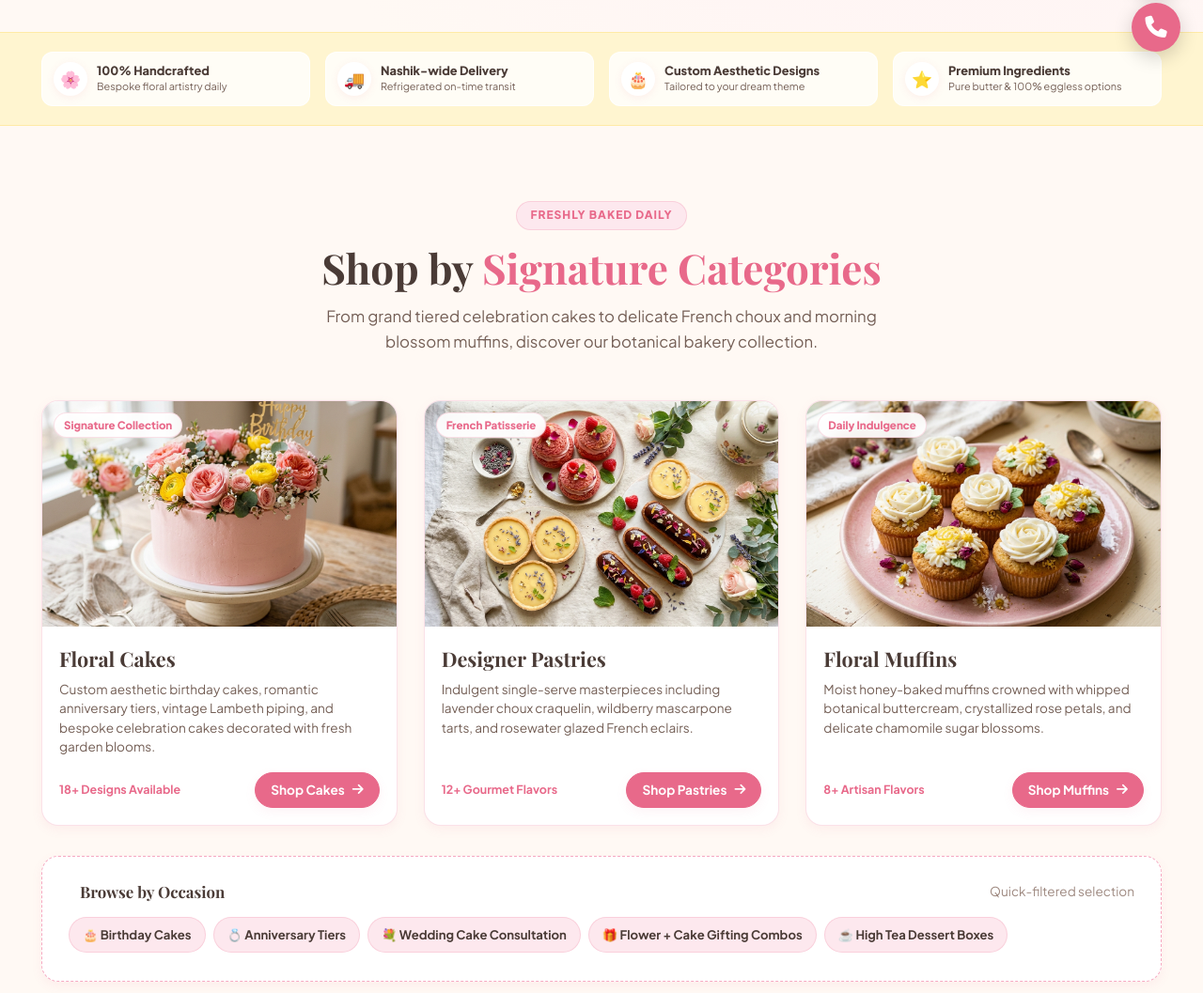
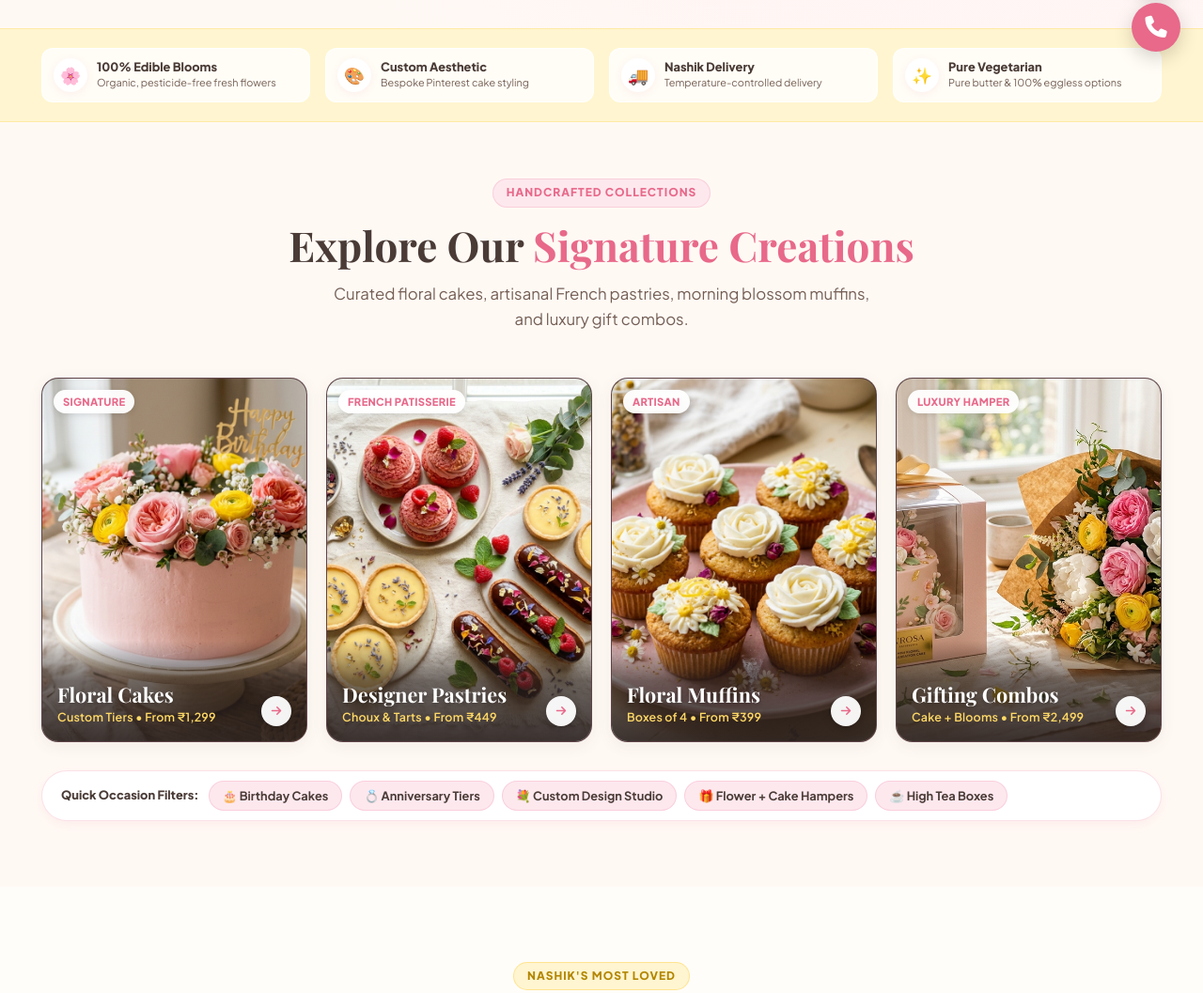
Before and after one commit to dtchq/the-floral-bakery, a plain HTML site: page index.html in a window 1280 px wide. Shown: the part 721-1778 px from the top of the page at 94% size. Drawn offline with nearby package versions, Linux system fonts and the light colour scheme; some icons are missing; a web font is replaced by a local one.

Commit message:
Optimize announcement bar to single-line and redesign category section with intuitive 4-card visual hub

```diff
--- a/css/styles.css
+++ b/css/styles.css
@@ -253,42 +253,43 @@ button {
 }
 
 /* ==========================================================================
-   1. ANNOUNCEMENT BAR
+   1. ANNOUNCEMENT BAR (SLIM, STRICTLY SINGLE-LINE)
    ========================================================================== */
 
 .announcement-bar {
   background: linear-gradient(90deg, #FDE8EE 0%, #FFF5D0 100%);
   color: var(--text-cocoa);
-  font-size: 0.78rem;
+  height: 34px;
+  display: flex;
+  align-items: center;
+  justify-content: center;
+  padding: 0 12px;
+  border-bottom: 1px solid rgba(246, 169, 194, 0.35);
+  overflow: hidden;
+  position: relative;
+  z-index: 1001;
+}
+
+.announcement-item {
+  display: flex;
+  align-items: center;
+  justify-content: center;
+  white-space: nowrap;
+  overflow: hidden;
+  text-overflow: ellipsis;
+  max-width: 100%;
+  width: 100%;
+  text-align: center;
+}
+
+.announcement-text {
+  font-size: clamp(0.70rem, 2.3vw, 0.78rem);
   font-weight: 700;
-  padding: 8px 0;
-  text-align: center;
-  border-bottom: 1px solid rgba(246, 169, 194, 0.35);
-}
-
-.announcement-item {
-  display: flex;
-  align-items: center;
-  justify-content: center;
-  gap: 8px;
-  padding: 0 10px;
-}
-
-.announcement-badge {
-  background: var(--rose-deep);
-  color: #FFFFFF;
-  font-size: 0.68rem;
-  font-weight: 800;
-  padding: 2px 8px;
-  border-radius: var(--radius-pill);
-  text-transform: uppercase;
-  display: none;
-}
-
-@media (min-width: 480px) {
-  .announcement-badge {
-    display: inline-block;
-  }
+  letter-spacing: 0.15px;
+  white-space: nowrap;
+  overflow: hidden;
+  text-overflow: ellipsis;
+  display: block;
 }
 
 /* ==========================================================================
@@ -903,157 +904,215 @@ button {
 }
 
 /* ==========================================================================
-   5. SHOP BY CATEGORY TILES
+   5. SHOP BY CATEGORY TILES (MODERN, INTUITIVE 4-CARD HUB)
    ========================================================================== */
 
 .category-section {
   background: var(--bg-cream);
+  padding: 40px 0 50px 0;
+}
+
+@media (min-width: 768px) {
+  .category-section {
+    padding: 60px 0 70px 0;
+  }
 }
 
 .category-cards-grid {
   display: grid;
-  grid-template-columns: 1fr;
-  gap: 20px;
-  margin-bottom: 32px;
-}
-
-@media (min-width: 640px) {
-  .category-cards-grid {
-    grid-template-columns: repeat(2, 1fr);
-  }
+  grid-template-columns: repeat(2, 1fr);
+  gap: 14px;
+  margin-bottom: 24px;
 }
 
 @media (min-width: 992px) {
   .category-cards-grid {
-    grid-template-columns: repeat(3, 1fr);
-    gap: 28px;
+    grid-template-columns: repeat(4, 1fr);
+    gap: 20px;
+    margin-bottom: 30px;
   }
 }
 
 .category-card {
-  background: #FFFFFF;
+  position: relative;
   border-radius: var(--radius-md);
   overflow: hidden;
-  box-shadow: var(--shadow-sm);
-  border: 1px solid var(--border-light);
-  display: flex;
-  flex-direction: column;
-  transition: var(--transition-bounce);
-}
-
-.category-card:hover {
-  transform: translateY(-4px);
-  box-shadow: var(--shadow-md);
+  box-shadow: 0 4px 16px rgba(74, 59, 54, 0.08);
+  border: 1px solid rgba(246, 169, 194, 0.25);
+  cursor: pointer;
+  aspect-ratio: 4 / 5;
+  background: #2D2320;
+  transition: transform 0.35s cubic-bezier(0.34, 1.56, 0.64, 1), box-shadow 0.35s ease;
+  user-select: none;
+  -webkit-tap-highlight-color: transparent;
+}
+
+@media (min-width: 768px) {
+  .category-card {
+    aspect-ratio: 3.5 / 4.8;
+  }
+}
+
+.category-card:hover, .category-card:focus-visible {
+  transform: translateY(-5px);
+  box-shadow: 0 12px 28px rgba(232, 105, 138, 0.22);
   border-color: var(--rose-deep);
 }
 
+.category-card:active {
+  transform: scale(0.98);
+}
+
 .category-img-holder {
-  position: relative;
-  height: 200px;
+  position: absolute;
+  top: 0;
+  left: 0;
+  width: 100%;
+  height: 100%;
   overflow: hidden;
-}
-
-@media (min-width: 768px) {
-  .category-img-holder {
-    height: 240px;
-  }
 }
 
 .category-img {
   width: 100%;
   height: 100%;
   object-fit: cover;
-  transition: transform 0.5s ease;
+  transition: transform 0.6s cubic-bezier(0.25, 1, 0.5, 1);
 }
 
 .category-card:hover .category-img {
-  transform: scale(1.05);
+  transform: scale(1.08);
 }
 
 .category-badge {
   position: absolute;
-  top: 12px;
-  left: 12px;
-  background: rgba(255, 255, 255, 0.92);
-  backdrop-filter: blur(6px);
-  padding: 4px 10px;
+  top: 10px;
+  left: 10px;
+  background: rgba(255, 255, 255, 0.95);
+  backdrop-filter: blur(8px);
+  -webkit-backdrop-filter: blur(8px);
+  padding: 3px 8px;
   border-radius: var(--radius-pill);
-  font-size: 0.72rem;
+  font-size: 0.65rem;
   font-weight: 800;
   color: var(--rose-deep);
-  border: 1px solid var(--border-light);
-}
-
-.category-body {
-  padding: 18px;
+  box-shadow: 0 2px 6px rgba(0,0,0,0.1);
+  letter-spacing: 0.3px;
+  text-transform: uppercase;
+  z-index: 2;
+}
+
+@media (min-width: 768px) {
+  .category-badge {
+    top: 12px;
+    left: 12px;
+    padding: 4px 10px;
+    font-size: 0.70rem;
+  }
+}
+
+/* Glassmorphism Bottom Overlay Info */
+.category-overlay-info {
+  position: absolute;
+  bottom: 0;
+  left: 0;
+  width: 100%;
+  padding: 38px 12px 14px 12px;
+  background: linear-gradient(to top, rgba(45, 35, 32, 0.92) 0%, rgba(45, 35, 32, 0.65) 60%, transparent 100%);
+  display: flex;
+  align-items: flex-end;
+  justify-content: space-between;
+  gap: 6px;
+  z-index: 2;
+}
+
+@media (min-width: 768px) {
+  .category-overlay-info {
+    padding: 45px 16px 16px 16px;
+  }
+}
+
+.category-meta {
   display: flex;
   flex-direction: column;
-  flex-grow: 1;
+  gap: 2px;
 }
 
 .category-title {
   font-family: var(--font-serif);
-  font-size: 1.35rem;
+  font-size: clamp(1.05rem, 3.2vw, 1.35rem);
   font-weight: 700;
-  color: var(--text-cocoa);
-  margin-bottom: 6px;
-}
-
-.category-desc {
-  font-size: 0.85rem;
-  color: var(--text-secondary);
-  line-height: 1.5;
-  margin-bottom: 16px;
-  flex-grow: 1;
-}
-
-.category-footer {
-  display: flex;
-  align-items: center;
-  justify-content: space-between;
-  gap: 8px;
-}
-
-.category-count {
-  font-size: 0.78rem;
-  font-weight: 700;
+  color: #FFFFFF;
+  line-height: 1.15;
+  text-shadow: 0 2px 4px rgba(0,0,0,0.3);
+}
+
+.category-price-hint {
+  font-size: clamp(0.68rem, 2vw, 0.78rem);
+  color: #FFD966;
+  font-weight: 600;
+  letter-spacing: 0.2px;
+}
+
+.category-action-pill {
+  width: 32px;
+  height: 32px;
+  border-radius: 50%;
+  background: rgba(255, 255, 255, 0.95);
   color: var(--rose-deep);
-}
-
-/* Occasion Secondary Row */
-.occasions-subrow-box {
+  display: flex;
+  align-items: center;
+  justify-content: center;
+  font-size: 0.75rem;
+  flex-shrink: 0;
+  box-shadow: 0 2px 8px rgba(0,0,0,0.25);
+  transition: var(--transition-bounce);
+}
+
+.category-action-pill span {
+  display: none;
+}
+
+.category-card:hover .category-action-pill {
+  background: var(--rose-deep);
+  color: #FFFFFF;
+  transform: scale(1.1);
+}
+
+/* Occasions Quick Filter Bar */
+.occasions-bar {
   background: #FFFFFF;
-  border-radius: var(--radius-md);
-  padding: 18px 16px;
-  border: 1px dashed var(--pink-blush);
+  border-radius: var(--radius-pill);
+  padding: 8px 14px;
+  border: 1px solid var(--border-light);
   box-shadow: var(--shadow-sm);
+  display: flex;
+  align-items: center;
+  gap: 10px;
+  overflow: hidden;
+}
+
+.occasions-bar-label {
+  font-size: 0.8rem;
+  font-weight: 800;
+  color: var(--text-cocoa);
+  white-space: nowrap;
+  display: none;
 }
 
 @media (min-width: 768px) {
-  .occasions-subrow-box {
-    padding: 24px 28px;
-  }
-}
-
-.occasions-subrow-header {
-  display: flex;
-  align-items: center;
-  justify-content: space-between;
-  margin-bottom: 14px;
-}
-
-.occasions-subrow-header h4 {
-  font-family: var(--font-serif);
-  font-size: 1.05rem;
-  font-weight: 700;
-  color: var(--text-cocoa);
+  .occasions-bar-label {
+    display: inline-flex;
+    align-items: center;
+    gap: 6px;
+  }
 }
 
 .occasion-chips {
   display: flex;
   gap: 8px;
   overflow-x: auto;
-  padding-bottom: 6px;
+  padding: 2px 0;
+  width: 100%;
   -webkit-overflow-scrolling: touch;
   scrollbar-width: none;
 }
@@ -1065,21 +1124,24 @@ button {
 .occasion-chip {
   display: inline-flex;
   align-items: center;
-  gap: 6px;
-  padding: 8px 14px;
+  gap: 5px;
+  padding: 7px 14px;
   background: var(--pink-soft);
   border-radius: var(--radius-pill);
-  font-size: 0.82rem;
+  font-size: 0.80rem;
   font-weight: 700;
   color: var(--text-cocoa);
-  border: 1px solid var(--border-light);
+  border: 1px solid rgba(246, 169, 194, 0.4);
   white-space: nowrap;
   flex-shrink: 0;
+  cursor: pointer;
+  transition: var(--transition-smooth);
 }
 
 .occasion-chip:hover, .occasion-chip:active {
   background: var(--rose-deep);
   color: #FFFFFF;
+  border-color: var(--rose-deep);
 }
 
 /* ==========================================================================
--- a/index.html
+++ b/index.html
@@ -18,18 +18,13 @@
 <body>
 
   <!-- ==========================================================================
-       1. ANNOUNCEMENT BAR
+       1. ANNOUNCEMENT BAR (SLIM, STRICTLY SINGLE-LINE)
        ========================================================================== -->
   <div class="announcement-bar" id="announcementBar">
-    <div class="container">
-      <div class="marquee-wrapper">
-        <div class="announcement-item">
-          <span class="announcement-badge">Special Offer</span>
-          <span id="announcementText" style="transition: opacity 0.3s ease;">
-            🌸 Free Delivery on Orders Above ₹999 across Nashik | Order 24 Hrs in Advance
-          </span>
-        </div>
-      </div>
+    <div class="announcement-item">
+      <span id="announcementText" class="announcement-text">
+        🌸 Free Delivery Above ₹999 across Nashik • Order 24 Hrs in Advance
+      </span>
     </div>
   </div>
 
@@ -222,31 +217,31 @@
           <div class="usp-item">
             <div class="usp-icon">🌸</div>
             <div class="usp-text">
-              <h4>100% Handcrafted</h4>
-              <p>Bespoke floral artistry daily</p>
+              <h4>100% Edible Blooms</h4>
+              <p>Organic, pesticide-free fresh flowers</p>
+            </div>
+          </div>
+
+          <div class="usp-item">
+            <div class="usp-icon">🎨</div>
+            <div class="usp-text">
+              <h4>Custom Aesthetic</h4>
+              <p>Bespoke Pinterest cake styling</p>
             </div>
           </div>
 
           <div class="usp-item">
             <div class="usp-icon">🚚</div>
             <div class="usp-text">
-              <h4>Nashik-wide Delivery</h4>
-              <p>Refrigerated on-time transit</p>
+              <h4>Nashik Delivery</h4>
+              <p>Temperature-controlled delivery</p>
             </div>
           </div>
 
           <div class="usp-item">
-            <div class="usp-icon">🎂</div>
+            <div class="usp-icon">✨</div>
             <div class="usp-text">
-              <h4>Custom Aesthetic Designs</h4>
-              <p>Tailored to your dream theme</p>
-            </div>
-          </div>
-
-          <div class="usp-item">
-            <div class="usp-icon">⭐</div>
-            <div class="usp-text">
-              <h4>Premium Ingredients</h4>
+              <h4>Pure Vegetarian</h4>
               <p>Pure butter & 100% eggless options</p>
             </div>
           </div>
@@ -256,96 +251,101 @@
     </section>
 
     <!-- ==========================================================================
-         5. SHOP BY CATEGORY TILES (CORE 3: CAKES, PASTRIES, MUFFINS)
+         5. SHOP BY CATEGORY TILES (CLEAN & INTUITIVE 4-CARD HUB)
          ========================================================================== -->
     <section class="section-padding category-section" id="categories">
       <div class="container">
 
-        <div class="text-center">
-          <span class="heading-tag">Freshly Baked Daily</span>
-          <h2 class="section-title">Shop by <span class="highlight">Signature Categories</span></h2>
+        <div class="text-center" style="margin-bottom: 28px;">
+          <span class="heading-tag">Handcrafted Collections</span>
+          <h2 class="section-title">Explore Our <span class="highlight">Signature Creations</span></h2>
           <p class="section-subtitle">
-            From grand tiered celebration cakes to delicate French choux and morning blossom muffins, discover our botanical bakery collection.
+            Curated floral cakes, artisanal French pastries, morning blossom muffins, and luxury gift combos.
           </p>
         </div>
 
-        <!-- 3 Primary Category Cards -->
+        <!-- 4 Intuitive Visual Category Cards -->
         <div class="category-cards-grid">
 
           <!-- Category 1: Cakes -->
-          <div class="category-card">
+          <div class="category-card" onclick="selectCategory('cakes')" role="button" tabindex="0" title="Explore Floral Cakes">
             <div class="category-img-holder">
               <img src="images/cat-cakes.jpg" alt="Artisanal Floral Cakes" class="category-img" loading="lazy">
-              <span class="category-badge">Signature Collection</span>
+              <span class="category-badge">Signature</span>
             </div>
-            <div class="category-body">
-              <h3 class="category-title">Floral Cakes</h3>
-              <p class="category-desc">
-                Custom aesthetic birthday cakes, romantic anniversary tiers, vintage Lambeth piping, and bespoke celebration cakes decorated with fresh garden blooms.
-              </p>
-              <div class="category-footer">
-                <span class="category-count">18+ Designs Available</span>
-                <button class="btn btn-primary btn-sm" onclick="filterProducts('cakes', document.querySelectorAll('.filter-tab-btn')[1]); window.location.href='#bestsellers';">
-                  Shop Cakes <i class="fas fa-arrow-right"></i>
-                </button>
+            <div class="category-overlay-info">
+              <div class="category-meta">
+                <h3 class="category-title">Floral Cakes</h3>
+                <span class="category-price-hint">Custom Tiers • From ₹1,299</span>
+              </div>
+              <div class="category-action-pill">
+                <span>View</span> <i class="fas fa-arrow-right"></i>
               </div>
             </div>
           </div>
 
           <!-- Category 2: Pastries -->
-          <div class="category-card">
+          <div class="category-card" onclick="selectCategory('pastries')" role="button" tabindex="0" title="Explore French Pastries">
             <div class="category-img-holder">
               <img src="images/cat-pastries.jpg" alt="Designer Floral Pastries" class="category-img" loading="lazy">
               <span class="category-badge">French Patisserie</span>
             </div>
-            <div class="category-body">
-              <h3 class="category-title">Designer Pastries</h3>
-              <p class="category-desc">
-                Indulgent single-serve masterpieces including lavender choux craquelin, wildberry mascarpone tarts, and rosewater glazed French eclairs.
-              </p>
-              <div class="category-footer">
-                <span class="category-count">12+ Gourmet Flavors</span>
-                <button class="btn btn-primary btn-sm" onclick="filterProducts('pastries', document.querySelectorAll('.filter-tab-btn')[2]); window.location.href='#bestsellers';">
-                  Shop Pastries <i class="fas fa-arrow-right"></i>
-                </button>
+            <div class="category-overlay-info">
+              <div class="category-meta">
+                <h3 class="category-title">Designer Pastries</h3>
+                <span class="category-price-hint">Choux & Tarts • From ₹449</span>
+              </div>
+              <div class="category-action-pill">
+                <span>View</span> <i class="fas fa-arrow-right"></i>
               </div>
             </div>
           </div>
 
           <!-- Category 3: Muffins -->
-          <div class="category-card">
+          <div class="category-card" onclick="selectCategory('muffins')" role="button" tabindex="0" title="Explore Floral Muffins">
             <div class="category-img-holder">
               <img src="images/cat-muffins.jpg" alt="Artisanal Floral Muffins" class="category-img" loading="lazy">
-              <span class="category-badge">Daily Indulgence</span>
+              <span class="category-badge">Artisan</span>
             </div>
-            <div class="category-body">
-              <h3 class="category-title">Floral Muffins</h3>
-              <p class="category-desc">
-                Moist honey-baked muffins crowned with whipped botanical buttercream, crystallized rose petals, and delicate chamomile sugar blossoms.
-              </p>
-              <div class="category-footer">
-                <span class="category-count">8+ Artisan Flavors</span>
-                <button class="btn btn-primary btn-sm" onclick="filterProducts('muffins', document.querySelectorAll('.filter-tab-btn')[3]); window.location.href='#bestsellers';">
-                  Shop Muffins <i class="fas fa-arrow-right"></i>
-                </button>
+            <div class="category-overlay-info">
+              <div class="category-meta">
+                <h3 class="category-title">Floral Muffins</h3>
+                <span class="category-price-hint">Boxes of 4 • From ₹399</span>
+              </div>
+              <div class="category-action-pill">
+                <span>View</span> <i class="fas fa-arrow-right"></i>
+              </div>
+            </div>
+          </div>
+
+          <!-- Category 4: Gifting Combos -->
+          <div class="category-card" onclick="selectCategory('combos')" role="button" tabindex="0" title="Explore Gift Combos">
+            <div class="category-img-holder">
+              <img src="images/combo-banner.jpg" alt="Cake and Flower Gifting Combos" class="category-img" loading="lazy">
+              <span class="category-badge">Luxury Hamper</span>
+            </div>
+            <div class="category-overlay-info">
+              <div class="category-meta">
+                <h3 class="category-title">Gifting Combos</h3>
+                <span class="category-price-hint">Cake + Blooms • From ₹2,499</span>
+              </div>
+              <div class="category-action-pill">
+                <span>View</span> <i class="fas fa-arrow-right"></i>
               </div>
             </div>
           </div>
 
         </div>
 
-        <!-- Occasions Secondary Row (CRO Multi-Path Browsing) -->
-        <div class="occasions-subrow-box">
-          <div class="occasions-subrow-header">
-            <h4><i class="fas fa-calendar-heart" style="color:var(--rose-deep); margin-right:8px;"></i> Browse by Occasion</h4>
-            <span style="font-size:0.85rem; color:var(--text-muted);">Quick-filtered selection</span>
-          </div>
+        <!-- Occasions Quick Filter Bar -->
+        <div class="occasions-bar">
+          <span class="occasions-bar-label"><i class="fas fa-sparkles" style="color:var(--rose-deep);"></i> Quick Occasion Filters:</span>
           <div class="occasion-chips">
-            <a href="#bestsellers" class="occasion-chip" onclick="filterProducts('cakes')">🎂 Birthday Cakes</a>
-            <a href="#bestsellers" class="occasion-chip" onclick="filterProducts('cakes')">💍 Anniversary Tiers</a>
-            <a href="#bestsellers" class="occasion-chip" onclick="openCakeBuilderModal()">💐 Wedding Cake Consultation</a>
-            <a href="#combos" class="occasion-chip">🎁 Flower + Cake Gifting Combos</a>
-            <a href="#bestsellers" class="occasion-chip" onclick="filterProducts('pastries')">☕ High Tea Dessert Boxes</a>
+            <button type="button" class="occasion-chip" onclick="selectCategory('cakes')">🎂 Birthday Cakes</button>
+            <button type="button" class="occasion-chip" onclick="selectCategory('cakes')">💍 Anniversary Tiers</button>
+            <button type="button" class="occasion-chip" onclick="openCakeBuilderModal()">💐 Custom Design Studio</button>
+            <button type="button" class="occasion-chip" onclick="selectCategory('combos')">🎁 Flower + Cake Hampers</button>
+            <button type="button" class="occasion-chip" onclick="selectCategory('pastries')">☕ High Tea Boxes</button>
           </div>
         </div>
 
@@ -368,11 +368,11 @@
 
         <!-- Filter Tabs -->
         <div class="product-filter-tabs">
-          <button class="filter-tab-btn active" onclick="filterProducts('all', this)">All Bakes</button>
-          <button class="filter-tab-btn" onclick="filterProducts('cakes', this)">Floral Cakes</button>
-          <button class="filter-tab-btn" onclick="filterProducts('pastries', this)">Designer Pastries</button>
-          <button class="filter-tab-btn" onclick="filterProducts('muffins', this)">Artisan Muffins</button>
-          <button class="filter-tab-btn" onclick="filterProducts('combos', this)">Gift Hamper Sets</button>
+          <button class="filter-tab-btn active" data-category="all" onclick="filterProducts('all', this)">All Bakes</button>
+          <button class="filter-tab-btn" data-category="cakes" onclick="filterProducts('cakes', this)">Floral Cakes</button>
+          <button class="filter-tab-btn" data-category="pastries" onclick="filterProducts('pastries', this)">Designer Pastries</button>
+          <button class="filter-tab-btn" data-category="muffins" data-category="muffins" onclick="filterProducts('muffins', this)">Artisan Muffins</button>
+          <button class="filter-tab-btn" data-category="combos" onclick="filterProducts('combos', this)">Gift Hamper Sets</button>
         </div>
 
         <!-- Products Grid Container -->
--- a/js/app.js
+++ b/js/app.js
@@ -179,9 +179,23 @@ function renderProducts(filterCategory = "all") {
 
 // Filter Tab Switcher
 function filterProducts(category, btnElement) {
-  document.querySelectorAll(".filter-tab-btn").forEach(btn => btn.classList.remove("active"));
+  document.querySelectorAll(".filter-tab-btn").forEach(btn => {
+    btn.classList.remove("active");
+    if (!btnElement && btn.getAttribute("data-category") === category) {
+      btn.classList.add("active");
+    }
+  });
   if (btnElement) btnElement.classList.add("active");
   renderProducts(category);
+}
+
+// 1-Tap Category Hub Navigator
+function selectCategory(category) {
+  filterProducts(category);
+  const target = document.getElementById("bestsellers");
+  if (target) {
+    target.scrollIntoView({ behavior: "smooth", block: "start" });
+  }
 }
 
 // Add Item to Cart
@@ -492,9 +506,9 @@ function setupStickyHeader() {
 // Announcement Bar Dynamic Messages
 function setupAnnouncements() {
   const announcements = [
-    "🌸 Free Delivery on Orders Above ₹999 across Nashik | Order 24 Hrs in Advance",
-    "✨ 100% Handcrafted Eggless Floral Cakes & Luxury Gifting Hampers",
-    "📍 Studio: Ibadat Villa, Sai Nath Nagar, Nashik | Call / WhatsApp 070835 17862"
+    "🌸 Free Delivery Above ₹999 across Nashik • Order 24h in Advance",
+    "✨ 100% Handcrafted Eggless Floral Cakes & Gift Hampers",
+    "📍 Studio: Sai Nath Nagar, Nashik • Call 070835 17862"
   ];
   let idx = 0;
   const el = document.getElementById("announcementText");
```
